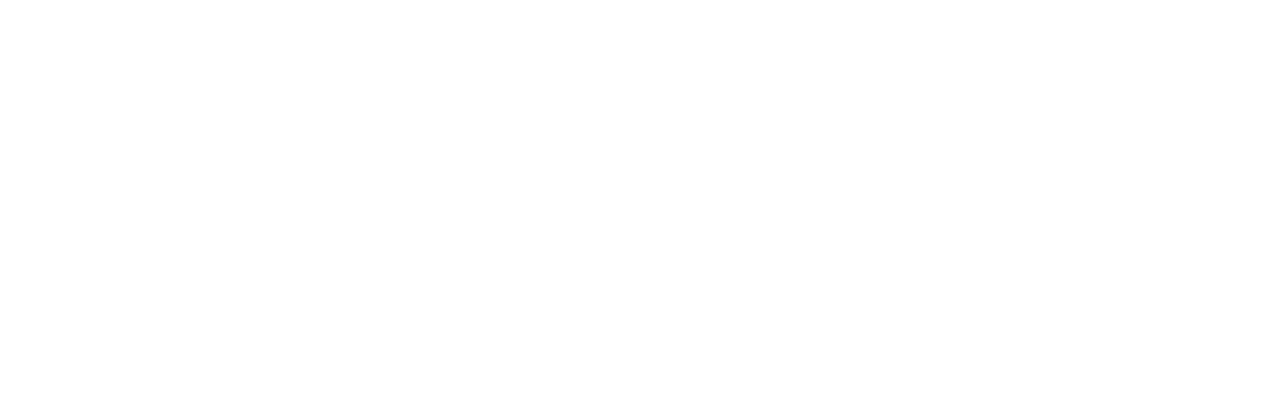
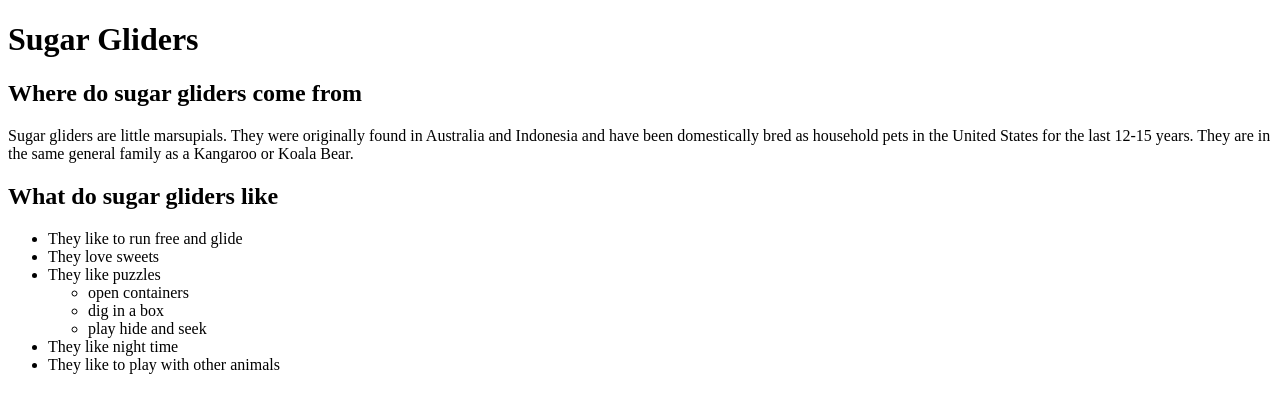
Before and after one commit to pursaa/my-pet-websites, a plain HTML site: page my_pet_website.html in a window 1280 px wide. Drawn offline with Linux system fonts and the light colour scheme.

Commit message:
Add start of webpage details

```diff
--- a/my_pet_website.html
+++ b/my_pet_website.html
@@ -4,6 +4,23 @@
     <title>All about sugar gliders</title>
   </head>
   <body>
+    <h1>Sugar Gliders</h1>
+    <h2>Where do sugar gliders come from</h2>
+    <p>Sugar gliders are little marsupials.  They were originally found in Australia and Indonesia and have been domestically bred as household pets in the United States for the last 12-15 years.  They are in the same general family as a Kangaroo or Koala Bear.</p>
 
+    <h2>What do sugar gliders like</h2>
+    <ul>
+      <li>They like to run free and glide</li>
+      <li>They love sweets</li>
+      <li>They like puzzles
+        <ul>
+          <li>open containers</li>
+          <li>dig in a box</li>
+          <li>play hide and seek</li>
+        </ul>
+      </li>
+      <li>They like night time</li>
+      <li>They like to play with other animals</li>
+    </ul>
   </body>
 </html>
```
